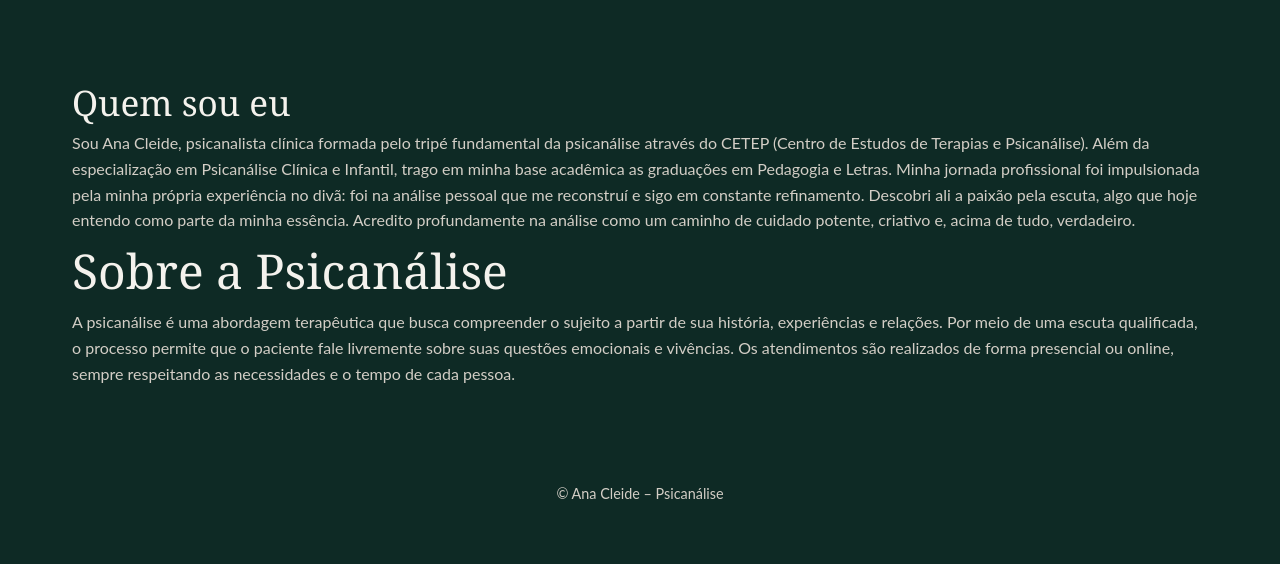
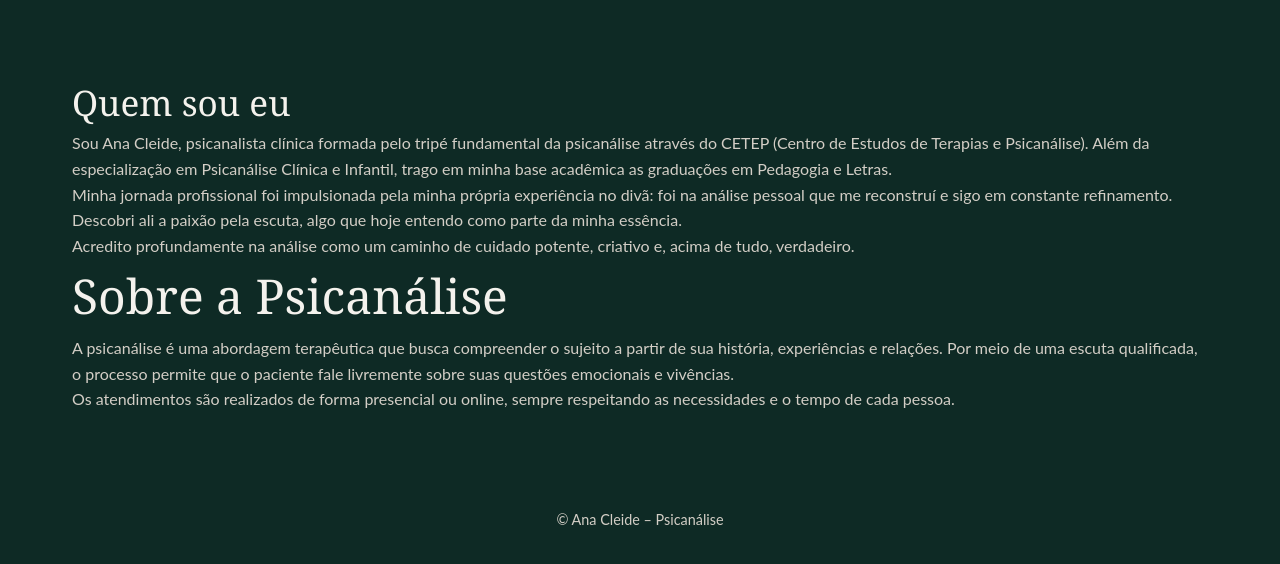
Before and after one commit to LeonardoHayashi-dev/siteanacleidepsicanalise, a plain HTML site: page sobre.html in a window 1280 px wide. Shown: the part 98-662 px from the top of the page. Drawn offline with Linux system fonts and the light colour scheme.

Commit message:
update 2

```diff
--- a/sobre.html
+++ b/sobre.html
@@ -22,15 +22,22 @@
     <h2>Quem sou eu</h2>
     <p>
       Sou Ana Cleide, psicanalista clínica formada pelo tripé fundamental da psicanálise através do CETEP (Centro de Estudos de Terapias e Psicanálise). Além da especialização em Psicanálise Clínica e Infantil, trago em minha base acadêmica as graduações em Pedagogia e Letras.
-Minha jornada profissional foi impulsionada pela minha própria experiência no divã: foi na análise pessoal que me reconstruí e sigo em constante refinamento. Descobri ali a paixão pela escuta, algo que hoje entendo como parte da minha essência. Acredito profundamente na análise como um caminho de cuidado potente, criativo e, acima de tudo, verdadeiro.
-
+    </p>
+    <p>
+      Minha jornada profissional foi impulsionada pela minha própria experiência no divã: foi na análise pessoal que me reconstruí e sigo em constante refinamento. Descobri ali a paixão pela escuta, algo que hoje entendo como parte da minha essência.
+    </p>
+    <p>Acredito profundamente na análise como um caminho de cuidado potente, criativo e, acima de tudo, verdadeiro.
     </p>
   </section>
 
 
   <h1>Sobre a Psicanálise</h1>
   <p>
-  A psicanálise é uma abordagem terapêutica que busca compreender o sujeito a partir de sua história, experiências e relações. Por meio de uma escuta qualificada, o processo permite que o paciente fale livremente sobre suas questões emocionais e vivências. Os atendimentos são
+  A psicanálise é uma abordagem terapêutica que busca compreender o sujeito a partir de sua história, experiências e relações. Por meio de uma escuta qualificada, o processo permite que o paciente fale livremente sobre suas questões emocionais e vivências.
+  </p>
+
+  <p>
+    Os atendimentos são
 realizados de forma presencial ou online, sempre respeitando as necessidades e o tempo de cada pessoa.
   </p>
 </main>
```
